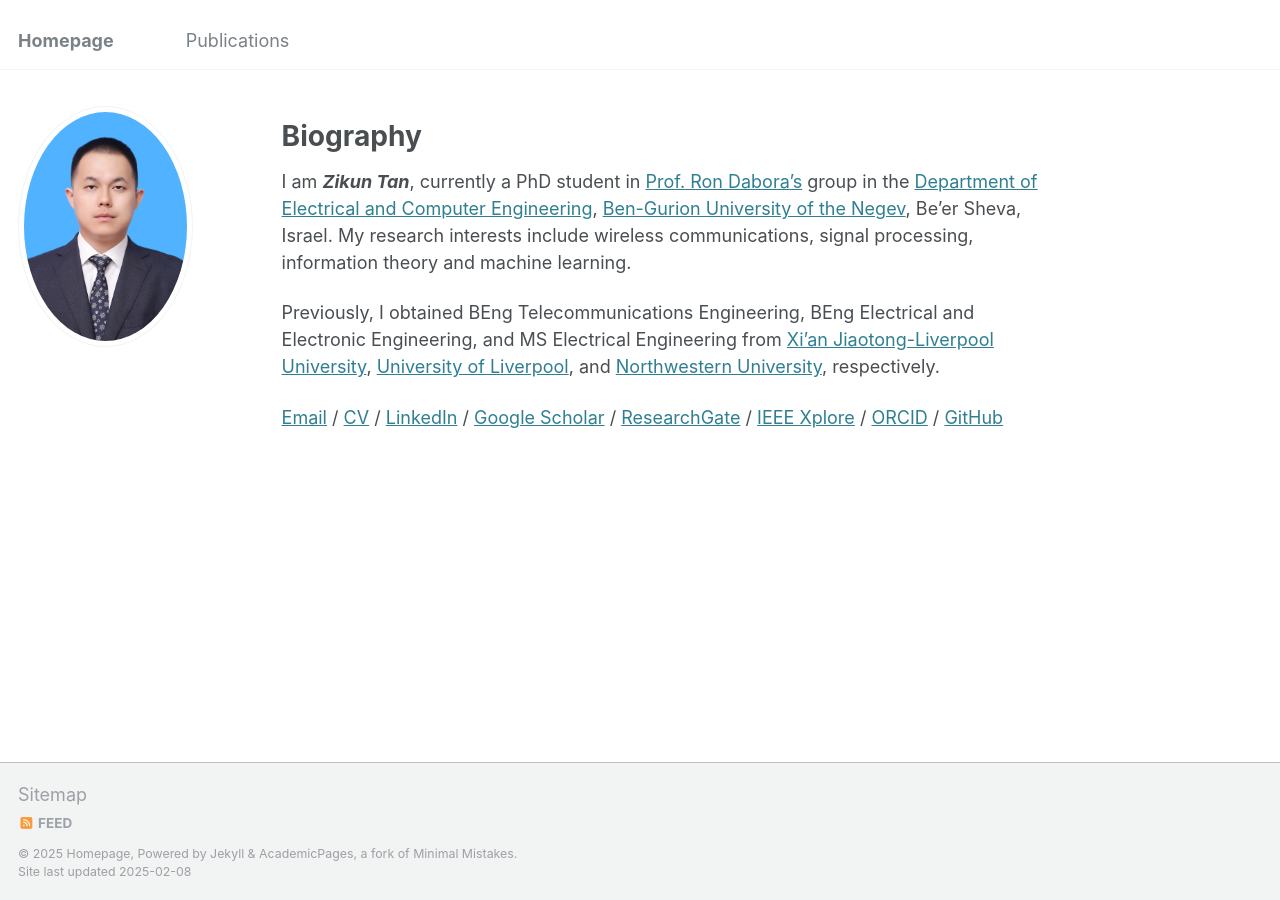
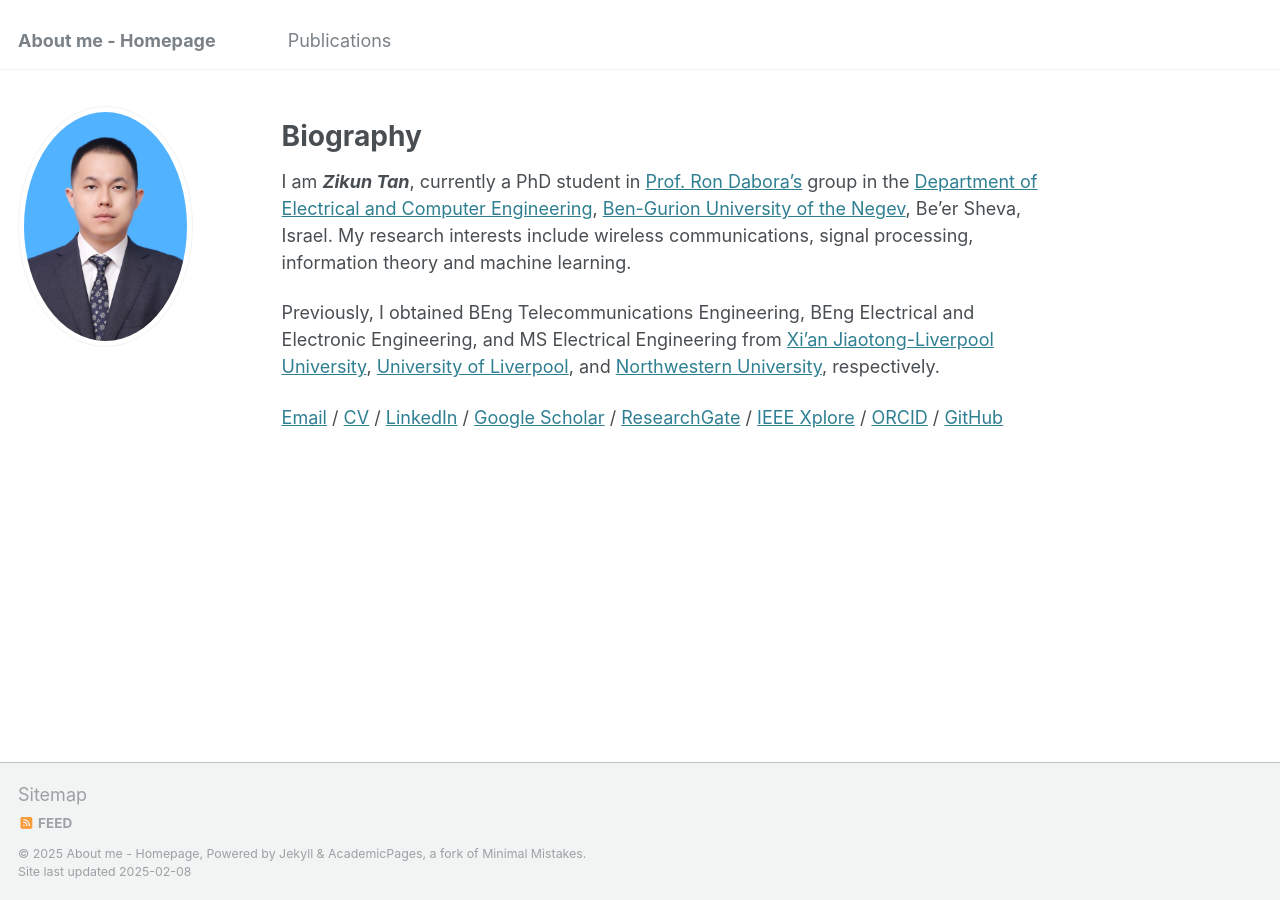
Before and after one commit to ZikunTan/zikuntan.github.io, a Jekyll site: the page built from _pages/about.md, in a window 1280 px wide. Built offline with Jekyll 4.4.1, drawn with Linux system fonts in a browser that asks for light colours.

Commit message:
Update _config.yml

```diff
--- a/_config.yml
+++ b/_config.yml
@@ -8,7 +8,7 @@
 
 # Basic Site Settings
 # locale                   : "en-US"
-title                    : "Homepage"
+title                    : "About me - Homepage"
 # title_separator          : "-"
 # name                     : &name "Your Name"
 # description              : &description "personal description"
```
